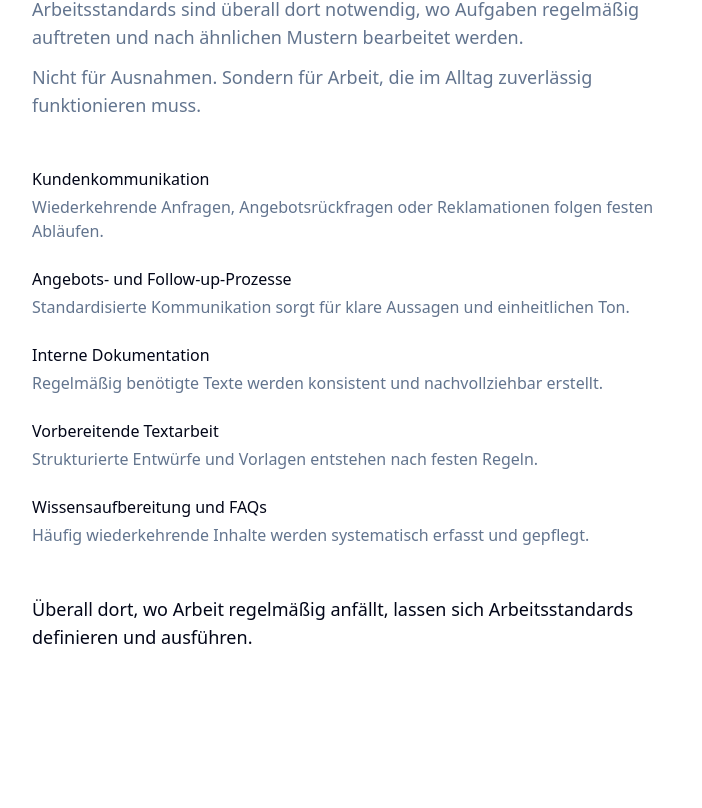
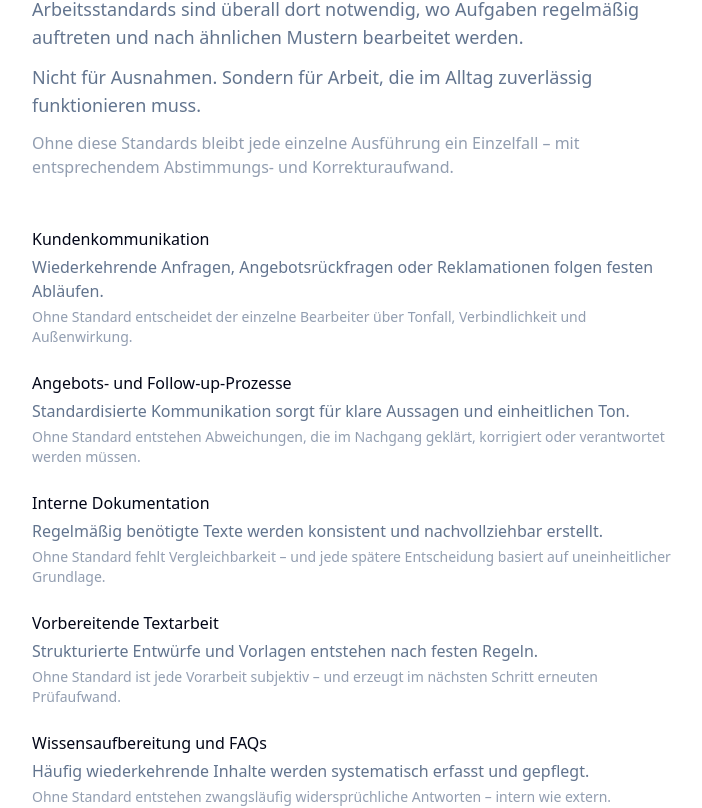
Before and after one commit to berndgalter-lab/struktora, a Next.js app: page / in a window 1280 px wide. Shown: the part 4858-5666 px from the top of the page, without its empty margins (288-990 px from the left). Built offline with nearby package versions, Linux system fonts and the light colour scheme.

Commit message:
nexgt update

```diff
--- a/src/components/marketing/use-areas.tsx
+++ b/src/components/marketing/use-areas.tsx
@@ -16,6 +16,10 @@ export const UseAreas = () => {
           Nicht für Ausnahmen. Sondern für Arbeit, die im Alltag zuverlässig
           funktionieren muss.
         </p>
+        <p className="mt-3 text-sm text-muted-foreground/70 md:text-base">
+          Ohne diese Standards bleibt jede einzelne Ausführung ein Einzelfall –
+          mit entsprechendem Abstimmungs- und Korrekturaufwand.
+        </p>
 
         {/* Fünf Einsatzbereiche */}
         <div className="mt-10 space-y-6 md:mt-12">
@@ -28,6 +32,10 @@ export const UseAreas = () => {
               Wiederkehrende Anfragen, Angebotsrückfragen oder Reklamationen
               folgen festen Abläufen.
             </p>
+            <p className="mt-1 text-sm text-muted-foreground/70">
+              Ohne Standard entscheidet der einzelne Bearbeiter über Tonfall,
+              Verbindlichkeit und Außenwirkung.
+            </p>
           </div>
 
           {/* Bereich 2 */}
@@ -38,6 +46,10 @@ export const UseAreas = () => {
             <p className="mt-1 text-muted-foreground">
               Standardisierte Kommunikation sorgt für klare Aussagen und
               einheitlichen Ton.
+            </p>
+            <p className="mt-1 text-sm text-muted-foreground/70">
+              Ohne Standard entstehen Abweichungen, die im Nachgang geklärt,
+              korrigiert oder verantwortet werden müssen.
             </p>
           </div>
 
@@ -50,6 +62,10 @@ export const UseAreas = () => {
               Regelmäßig benötigte Texte werden konsistent und nachvollziehbar
               erstellt.
             </p>
+            <p className="mt-1 text-sm text-muted-foreground/70">
+              Ohne Standard fehlt Vergleichbarkeit – und jede spätere
+              Entscheidung basiert auf uneinheitlicher Grundlage.
+            </p>
           </div>
 
           {/* Bereich 4 */}
@@ -59,6 +75,10 @@ export const UseAreas = () => {
             </h3>
             <p className="mt-1 text-muted-foreground">
               Strukturierte Entwürfe und Vorlagen entstehen nach festen Regeln.
+            </p>
+            <p className="mt-1 text-sm text-muted-foreground/70">
+              Ohne Standard ist jede Vorarbeit subjektiv – und erzeugt im
+              nächsten Schritt erneuten Prüfaufwand.
             </p>
           </div>
 
@@ -71,13 +91,17 @@ export const UseAreas = () => {
               Häufig wiederkehrende Inhalte werden systematisch erfasst und
               gepflegt.
             </p>
+            <p className="mt-1 text-sm text-muted-foreground/70">
+              Ohne Standard entstehen zwangsläufig widersprüchliche Antworten –
+              intern wie extern.
+            </p>
           </div>
         </div>
 
         {/* Abschließender Ordnungssatz */}
         <p className="mt-10 text-base font-medium text-foreground md:mt-12 md:text-lg">
-          Überall dort, wo Arbeit regelmäßig anfällt, lassen sich
-          Arbeitsstandards definieren und ausführen.
+          Überall dort, wo Arbeit regelmäßig anfällt, müssen Standards definiert
+          werden – oder die Organisation trägt die Folgekosten.
         </p>
       </div>
     </section>
```
